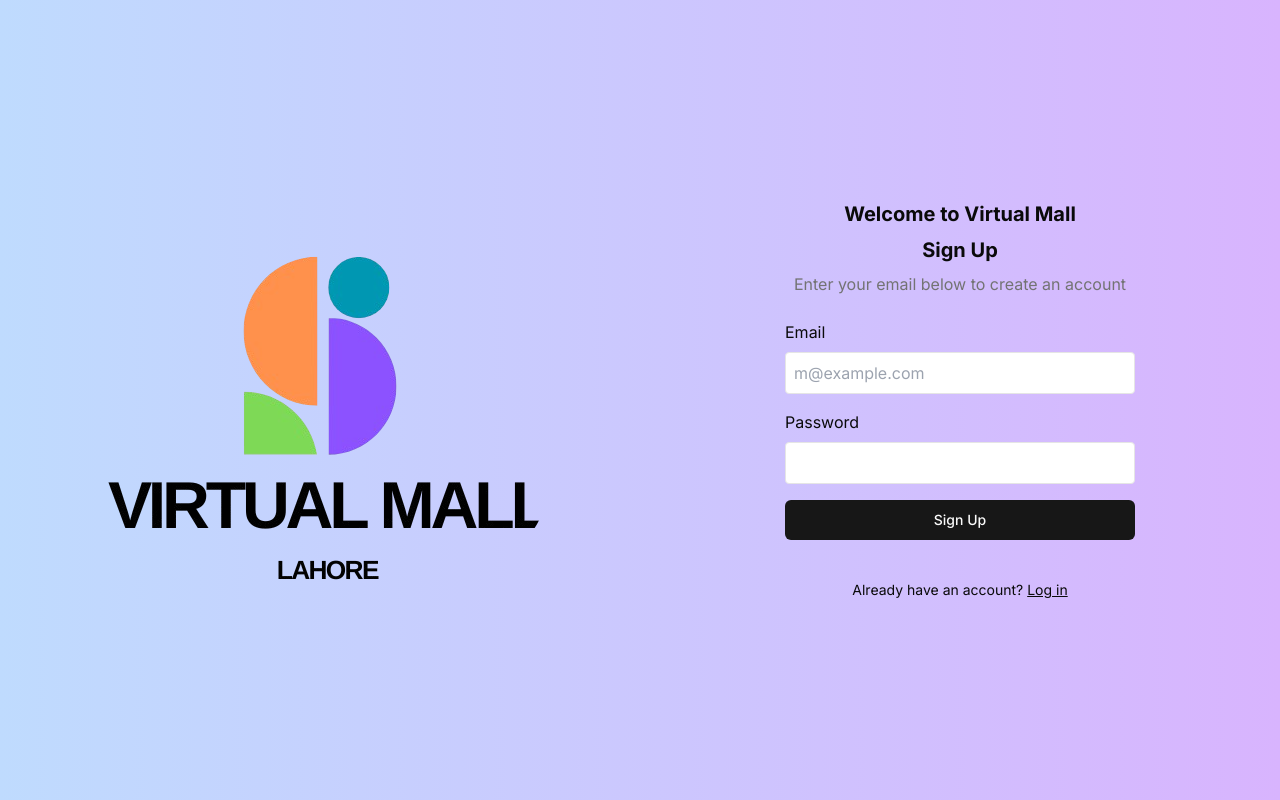
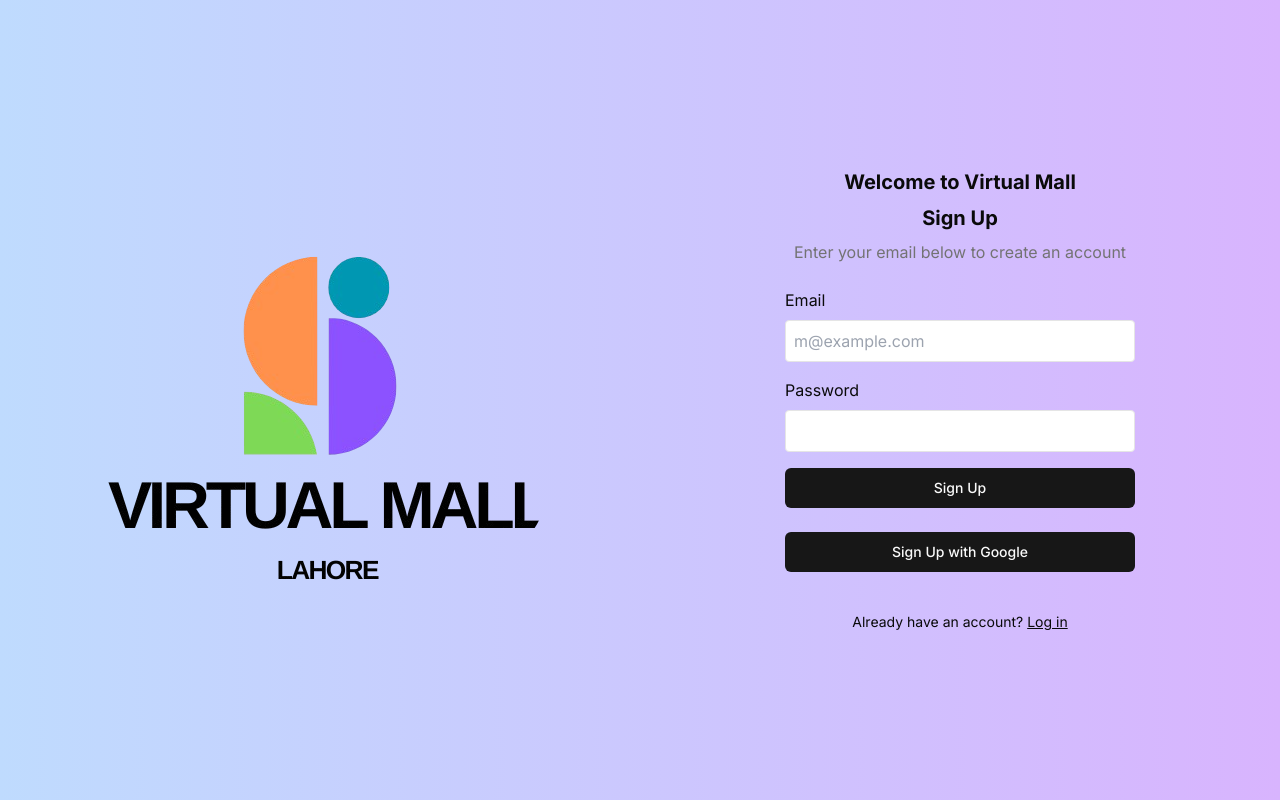
Before and after one commit to sanaa-sys/virtual-mall, a Next.js app: page / in a window 1280 px wide. Built offline with nearby package versions, Linux system fonts and the light colour scheme.

Commit message:
google auth

```diff
--- a/app/login/page.js
+++ b/app/login/page.js
@@ -7,6 +7,7 @@ import { Button } from "@/components/ui/button";
 import { useRouter } from "next/navigation";
 import { toast, ToastContainer } from "react-toastify";
 import "react-toastify/dist/ReactToastify.css";
+import GoogleAuth from '@/components/GoogleAuth'
 import React from "react";
 
 export default function Login() {
@@ -76,7 +77,8 @@ export default function Login() {
               >
                 {loading ? "Logging in..." : "Login"}
               </Button>
-            </div>
+                      </div>
+                      <GoogleAuth mode="Log In" />
             <div className="mt-4 text-center text-sm">
               Don&apos;t have an account?{" "}
               <Link href="/" className="underline">
--- a/app/page.js
+++ b/app/page.js
@@ -10,6 +10,8 @@ import { useCreateUserWithEmailAndPassword } from "react-firebase-hooks/auth";
 import { auth, provider } from "app/lib/firebase"; // Adjust path to your firebase config
 import { signInWithPopup } from "firebase/auth"; // For Google Sign-In
 import "./globals.css";
+
+import GoogleAuth from '@/components/GoogleAuth'
 
 export default function Home() {
   const [email, setEmail] = useState("");
@@ -44,18 +46,7 @@ export default function Home() {
     }
   };
 
-  // Function to handle Google Sign-In
-  // const handleGoogleSignIn = async () => {
-  //   try {
-  //     const result = await signInWithPopup(auth, provider);
-  //     console.log(result); // Log the full result
-  //     alert(`Welcome ${result.user.displayName}`);
-  //     router.push("/home");
-  //   } catch (error) {
-  //     console.error("Error signing in with Google:", error);
-  //     alert("Google sign-in failed: " + error.message); // Log detailed error
-  //   }
-  // };
+
 
   return (
     <div className="w-full lg:grid lg:min-h-[600px] lg:grid-cols-2 xl:min-h-screen bg-gradient-to-r from-blue-200 to-purple-300">
@@ -94,7 +85,8 @@ export default function Home() {
                 required
                 className="w-full p-2 border rounded"
               />
-            </div>
+                      </div>
+
             <Button
               type="submit"
               className="w-full"
@@ -104,13 +96,8 @@ export default function Home() {
               {loading ? "Signing Up..." : "Sign Up"}
             </Button>
           </div>
+                  <GoogleAuth mode="Sign Up" />
 
-          {/* Google Sign-In Button */}
-          {/* <div className="flex items-center justify-center mt-1">
-            <Button onClick={handleGoogleSignIn} className="w-full ">
-              Sign in with Google
-            </Button>
-          </div> */}
 
           <div className="mt-4 text-center text-sm">
             Already have an account?{" "}
--- /dev/null
+++ b/components/GoogleAuth.jsx
@@ -0,0 +1,59 @@
+'use client'
+
+import { useState } from 'react'
+import { useRouter } from 'next/navigation'
+import { auth, db, provider } from '@/app/lib/firebase'
+import { signInWithPopup } from 'firebase/auth'
+import { doc, setDoc, getDoc } from 'firebase/firestore'
+import { Button } from '@/components/ui/button'
+
+export default function GoogleAuth({ mode }) {
+    const [isLoading, setIsLoading] = useState(false)
+    const [error, setError] = useState(null)
+    const router = useRouter()
+
+    const handleGoogleAuth = async () => {
+        setIsLoading(true)
+        setError(null)
+        try {
+            const result = await signInWithPopup(auth, provider)
+            const user = result.user
+
+            const userRef = doc(db, 'users', user.uid)
+            const userSnap = await getDoc(userRef)
+
+            if (!userSnap.exists()) {
+                await setDoc(userRef, {
+                    name: user.displayName,
+                    email: user.email,
+                    createdAt: new Date()
+                })
+            }
+
+            router.push('/home')
+        } catch (error) {
+            console.error('Error with Google authentication', error)
+            setError('An error occurred during authentication. Please try again.')
+        } finally {
+            setIsLoading(false)
+        }
+    }
+
+    return (
+        <div>
+            <Button
+                onClick={handleGoogleAuth}
+                className="w-full"
+                disabled={isLoading}
+                aria-busy={isLoading}
+            >
+                {isLoading ? 'Processing...' : `${mode} with Google`}
+            </Button>
+            {error && (
+                <p className="mt-4 text-red-500 text-center" role="alert">
+                    {error}
+                </p>
+            )}
+        </div>
+    )
+}
```
